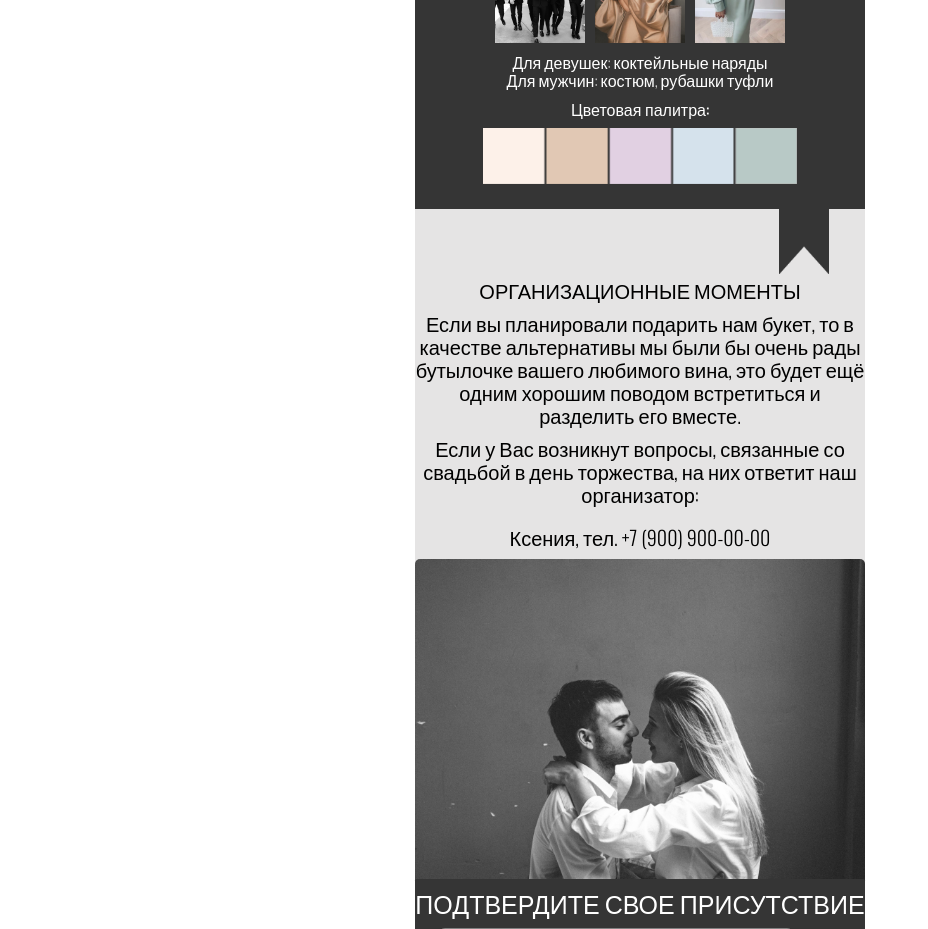
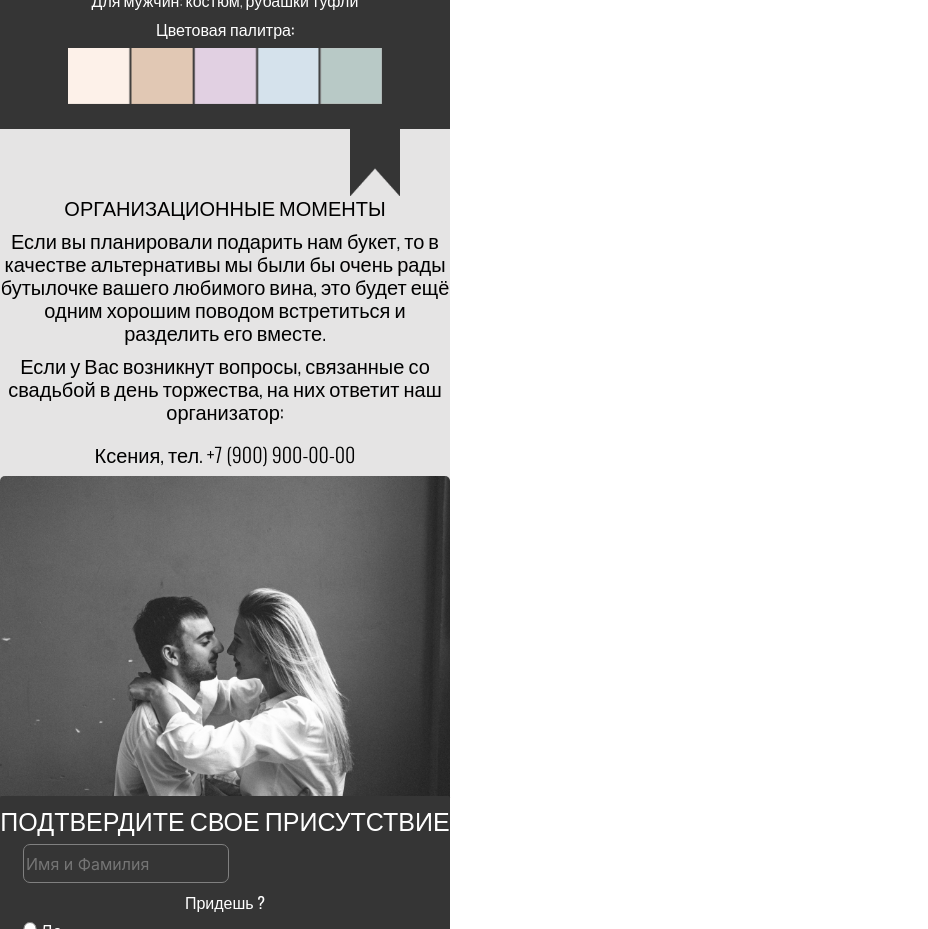
Before and after one commit to Beinyc/wedding-web-site_invite, a React (Create React App) app: page / in a window 1280 px wide. Shown: the part 3040-3969 px from the top of the page, without its empty margins (0-928 px from the left). Built offline with nearby package versions, Linux system fonts and the light colour scheme; the HTML template or start-up script is replaced by a standard one.

Commit message:
v 0.6.2
Адлаптивная весртка не доработана до конца

```diff
--- a/public/index.html
+++ b/public/index.html
@@ -2,7 +2,7 @@
 <html lang="ru">
   <head>
     <meta charset="utf-8" />
-    <title>React App</title>
+    <title>WEDDING-WEB-SITE_INVITE</title>
     <link rel="preconnect" href="https://fonts.googleapis.com">
     <link rel="preconnect" href="https://fonts.gstatic.com" crossorigin>
     <link href="https://fonts.googleapis.com/css2?family=Oswald:wght@200..700&display=swap" rel="stylesheet">
--- a/src/App.css
+++ b/src/App.css
@@ -1,4 +1,5 @@
 .App {
+  max-width: 450px;
   display: flex;
   flex-direction: column;
   text-align: center;
--- a/src/components/bookmark/bookmark.css
+++ b/src/components/bookmark/bookmark.css
@@ -4,10 +4,18 @@
 }
 
 .bookmark__image {
+    /* display: flex;
+    align-items: flex-end; */
     width: 50px;
-    position: relative;
+    /* position: relative;
     right: -164px;
-    top: -2px;
+    top: -2px; */
+}
+
+.bookmark__image-flex {
+    display: flex;
+    padding-right: 50px;
+    justify-content: flex-end;
 }
 
 .bookmark__paragraph {
@@ -25,6 +33,7 @@
     font-size: 20px;
     font-weight: 300;
     margin: 0;
+    width: 100%;
 }
 
 .bookmark__text-organizate {
--- a/src/components/bookmark/bookmark.jsx
+++ b/src/components/bookmark/bookmark.jsx
@@ -6,7 +6,9 @@ import bookMarkImage from '../../images/bookmarkImage.png'
 export default function Bookmark() {
     return (
         <div className='bookmark'>
-            <img className='bookmark__image' src={bookmarkImage} alt="картинка в форме закладки" />
+            <div className='bookmark__image-flex'>
+                <img className='bookmark__image' src={bookmarkImage} alt="картинка в форме закладки" />
+            </div>
            <div className='bookmark__paragraph'>
             <p className='bookmark__text bookmark__text-organizate'>ОРГАНИЗАЦИОННЫЕ МОМЕНТЫ</p>
             <p className='bookmark__text' >Если вы планировали подарить нам букет, то в качестве альтернативы мы были бы очень рады бутылочке вашего любимого вина, это будет ещё одним хорошим поводом встретиться и разделить его вместе.</p>
--- a/src/components/dressCode/dressCode.css
+++ b/src/components/dressCode/dressCode.css
@@ -1,5 +1,5 @@
 .dress-code {
-    width: 450px;
+    max-width: 450px;
     padding-bottom: 25px;
     display: flex;
     flex-direction: column;
@@ -37,6 +37,7 @@
     padding-top: 5px;
     font-family: "Oswald", sans-serif;
     font-weight: 300;
+    width: 100%;
 }
 
 .dress-code__paragraph-down {
@@ -67,3 +68,9 @@
 .dress-code__text-boy {
     font-weight: 200;
 }
+
+@media (max-width: 380px) {
+    .dress-code__paragraph {
+
+    }
+}
--- a/src/components/footer/footer.css
+++ b/src/components/footer/footer.css
@@ -1,6 +1,6 @@
 .footer {
+    max-width: 450px;
     background-color: rgb(229, 228, 228);
-    width: 450px;
     position: relative;
     top: -10px;
     padding-top: 10px;
--- a/src/components/main/main.css
+++ b/src/components/main/main.css
@@ -1,10 +1,10 @@
 .main {
+    max-width: 450px;
     background-color: rgb(229, 228, 228);
     display: flex;
     flex-direction: column;
     text-align: center;
     align-items: center;
-    width: 450px;
 }
 
 .main__image {
--- a/src/components/place/place.css
+++ b/src/components/place/place.css
@@ -1,14 +1,11 @@
 .place {
+    background-color: rgb(229, 228, 228);
     max-width: 450px;
-    background-color: rgb(229, 228, 228);
-    padding-bottom: 30px;
 }
 
 .place__title {
     margin: 0;
     padding-top: 40px;
-    padding-left: 20px;
-    display: flex;
     font-family: "Oswald", sans-serif;
     font-size: 37px;
     font-weight: 300;
@@ -19,6 +16,21 @@
     padding-bottom: 20px;
     font-family: "Oswald", sans-serif;
     font-weight: 100;
+}
+
+.place-flex {
     display: flex;
-    padding-left: 20px;
+    flex-direction: column;
+    align-items: flex-start;
+    padding-left: 47px;
 }
+
+@media (max-width: 380px){
+    .place__title {
+        font-size: 30px;
+    }
+
+    .place__map {
+        width: 200px;
+    }
+}
--- a/src/components/place/place.jsx
+++ b/src/components/place/place.jsx
@@ -4,9 +4,11 @@ import './place.css'
 export default function Place() {
     return (
         <div className='place'>
-            <h3 className='place__title'>Место свадьбы</h3>
-            <p className='place__paragraph'>Ресторан Panorama lounge, микрорайон Жукова, 29Бс1</p>
-            <iframe src="https://yandex.ru/map-widget/v1/?um=constructor%3Abd28c58dea1670573bf263199e754eac023dd3b00ea4d7b38b60907fcc7a3b22&amp;source=constructor" width="400" height="400" frameborder="0"></iframe>
+                    <h3 className='place__title'>Место свадьбы</h3>
+                    <p className='place__paragraph'>Ресторан Panorama lounge, микрорайон Жукова, 29Бс1</p>
+                    <iframe className='place__map' src="https://yandex.ru/map-widget/v1/?um=constructor%3Abd28c58dea1670573bf263199e754eac023dd3b00ea4d7b38b60907fcc7a3b22&amp;source=constructor" width="350" height="350" frameborder="0"></iframe>
+                <div className='place-flex'>
+                </div>
         </div>
     );
 };
--- a/src/components/survey/survey.css
+++ b/src/components/survey/survey.css
@@ -45,7 +45,7 @@
     border-radius: 7px;
     justify-content: flex-start;
     margin-left: 23px;
-    width: 350px;
+    width: 200px;
     height: 35px;
     color: gray;
 }
@@ -59,7 +59,7 @@
 
 .survey__button {
     margin-top: 25px;
-    width: 320px;
+    width: 200px;
     height: 35px;
     border: 0;
     border-radius: 7px;
```
